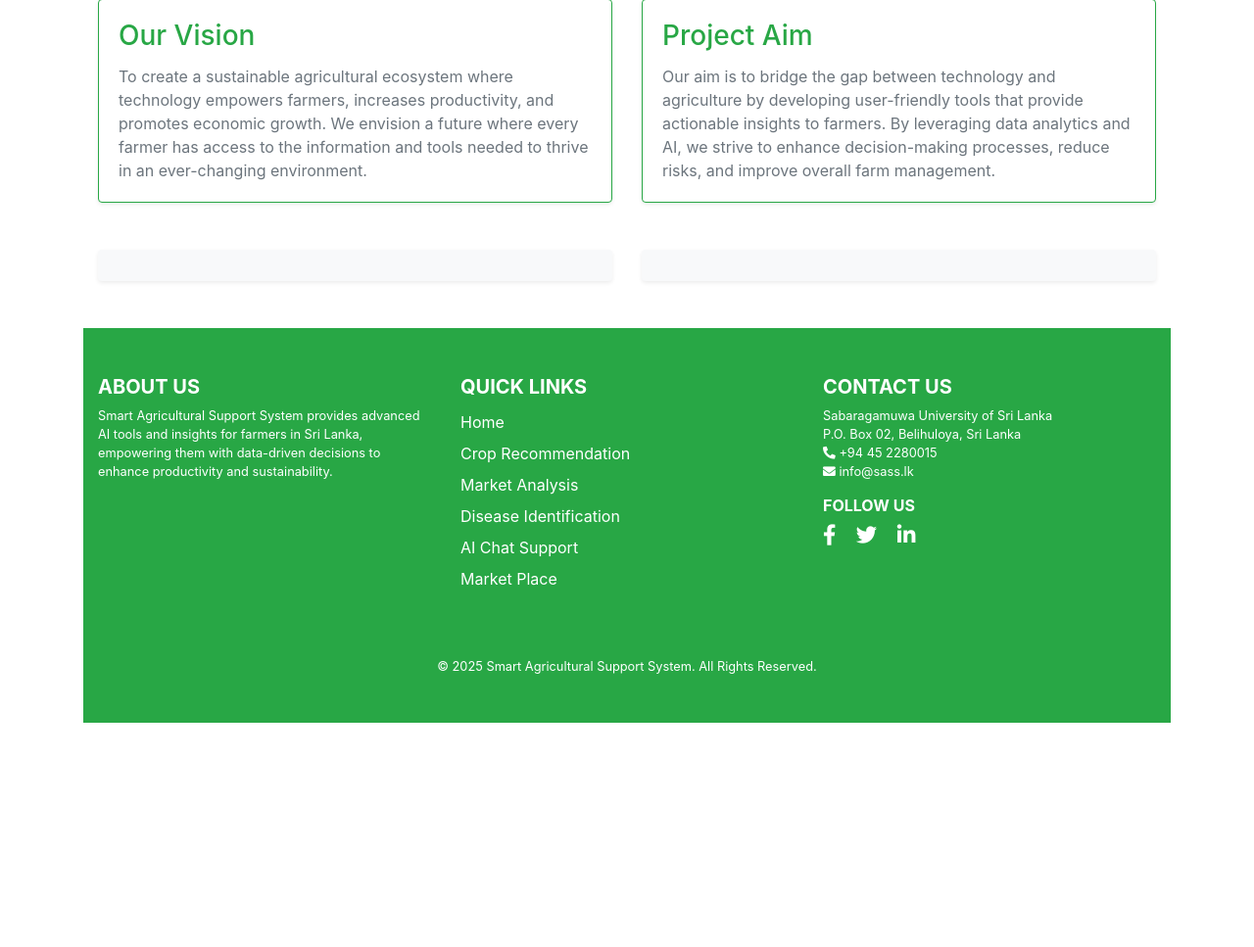
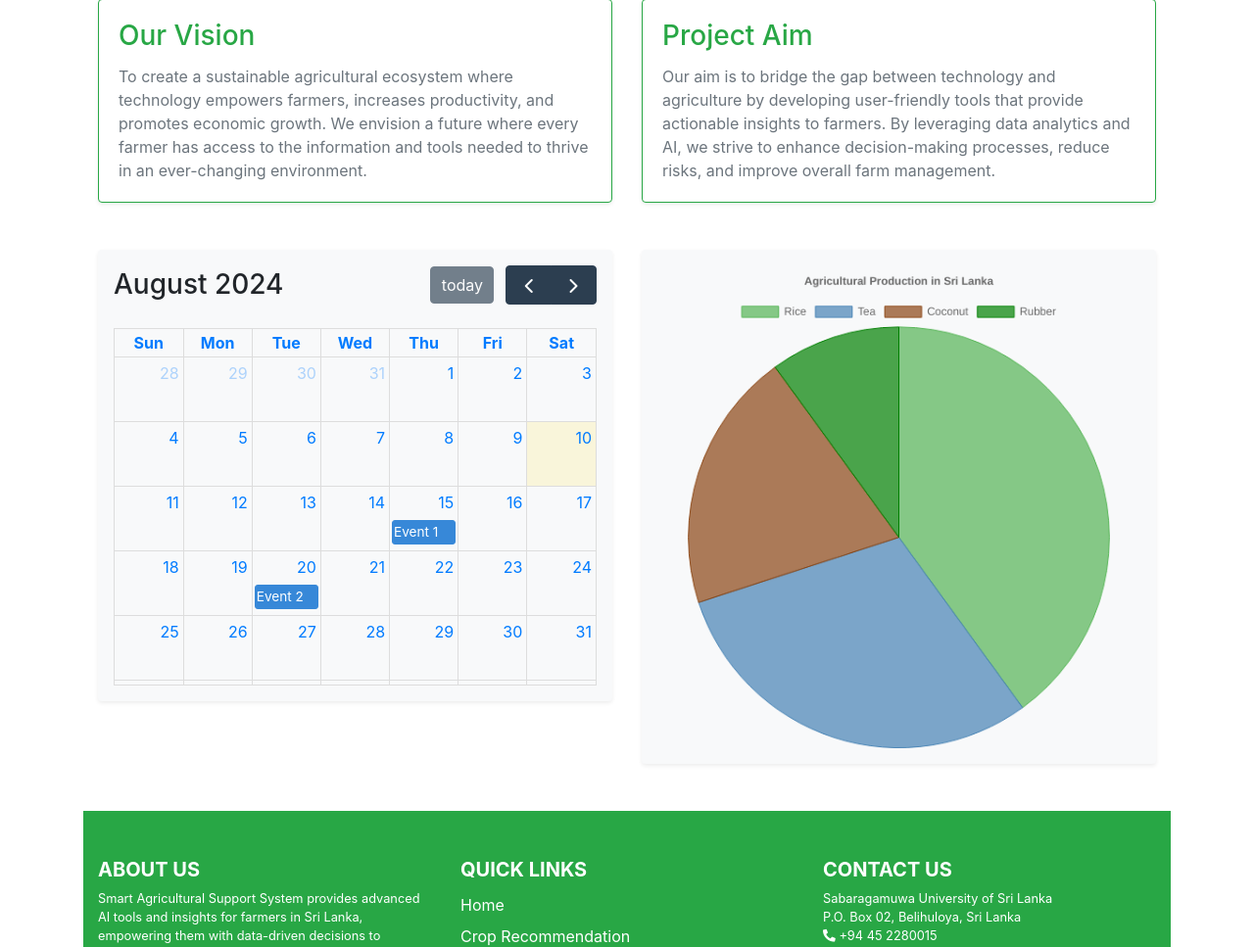
Before and after one commit to RashenThemiya/mini_project, a Django app: page / in a window 1280 px wide. Shown: the part 978-1945 px from the top of the page at 98% size. Before the commit the page ends 1716 px from the top, so only its background shows below. Run offline with Django 5.2, Linux system fonts and the light colour scheme; lists and menus that the app fills with data are empty; some libraries are stand-ins or nearby versions.

Commit message:
add calander and chart

```diff
--- a/home/templates/base.html
+++ b/home/templates/base.html
@@ -1,15 +1,24 @@
+{% load static %}
 <!DOCTYPE html>
 <html lang="en">
 <head>
     <meta charset="UTF-8">
     <meta name="viewport" content="width=device-width, initial-scale=1.0">
-    <title>Smart Agricultural Support System</title>
+    <title>{% block title %}Smart Agricultural Support System{% endblock %}</title>
+
+    <!-- jQuery -->
     <script src="https://code.jquery.com/jquery-3.5.1.min.js"></script>
+
     <!-- Add Bootstrap CSS -->
     <link rel="stylesheet" href="https://maxcdn.bootstrapcdn.com/bootstrap/4.5.2/css/bootstrap.min.css">
+
+    <!-- Font Awesome (optional, for icons) -->
+    <link rel="stylesheet" href="https://cdnjs.cloudflare.com/ajax/libs/font-awesome/5.15.3/css/all.min.css">
     <!-- Custom CSS -->
-    <!-- Replace with this -->
-<link rel="stylesheet" href="https://cdnjs.cloudflare.com/ajax/libs/font-awesome/5.15.3/css/all.min.css">
+<!-- FullCalendar CSS -->
+<link href="https://cdn.jsdelivr.net/npm/fullcalendar@5.10.1/main.min.css" rel="stylesheet">
+
+    {% block extra_css %}{% endblock %}
 
     <style>
         .navbar {
@@ -41,6 +50,7 @@
     </style>
 </head>
 <body>
+
     <nav class="navbar navbar-expand-lg navbar-dark bg-success">
         <a class="navbar-brand" href="{% url 'home_index' %}">Smart Agricultural Support System</a>
         <button class="navbar-toggler" type="button" data-toggle="collapse" data-target="#navbarNav" aria-controls="navbarNav" aria-expanded="false" aria-label="Toggle navigation">
@@ -76,8 +86,14 @@
     </div>
 
     <!-- Add Bootstrap JS and dependencies -->
-    <script src="https://code.jquery.com/jquery-3.5.1.slim.min.js"></script>
+    <script src="https://code.jquery.com/jquery-3.5.1.min.js"></script>
     <script src="https://cdn.jsdelivr.net/npm/@popperjs/core@2.9.2/dist/umd/popper.min.js"></script>
     <script src="https://maxcdn.bootstrapcdn.com/bootstrap/4.5.2/js/bootstrap.min.js"></script>
+
+    <!-- Include other scripts -->
+    <script src="https://cdn.jsdelivr.net/npm/fullcalendar@5.10.1/main.min.js"></script>
+    <script src="https://cdn.jsdelivr.net/npm/chart.js"></script>
+
+    {% block extra_js %}{% endblock %}
 </body>
 </html>
--- a/home/templates/index.html
+++ b/home/templates/index.html
@@ -48,10 +48,70 @@
             <div id="calendar" class="bg-light p-3 rounded shadow-sm"></div>
         </div>
         <div class="col-md-6">
-            <div id="agricultureChart" class="bg-light p-3 rounded shadow-sm"></div>
+            <canvas id="agricultureChart" class="bg-light p-3 rounded shadow-sm"></canvas>
         </div>
     </div>
 </div>
 
 {% include 'footer.html' %}
 {% endblock %}
+
+<!-- FullCalendar and Chart.js Scripts -->
+{% block extra_js %}
+<script src="https://cdn.jsdelivr.net/npm/fullcalendar@5.10.1/main.min.js"></script>
+<script src="https://cdn.jsdelivr.net/npm/chart.js"></script>
+
+<script>
+    // Initialize FullCalendar
+    document.addEventListener('DOMContentLoaded', function() {
+        var calendarEl = document.getElementById('calendar');
+        var calendar = new FullCalendar.Calendar(calendarEl, {
+            initialView: 'dayGridMonth',
+            events: [
+                // Example events; replace with your own
+                { title: 'Event 1', date: '2024-08-15' },
+                { title: 'Event 2', date: '2024-08-20' }
+            ]
+        });
+        calendar.render();
+    });
+
+    // Chart.js Initialization
+    var ctx = document.getElementById('agricultureChart').getContext('2d');
+    var agricultureChart = new Chart(ctx, {
+        type: 'pie',
+        data: {
+            labels: ['Rice', 'Tea', 'Coconut', 'Rubber'],
+            datasets: [{
+                label: 'Agricultural Production in Sri Lanka',
+                data: [40, 30, 20, 10],
+                backgroundColor: [
+                    'rgba(85, 180, 85, 0.7)', /* Rice - Light Green */
+                    'rgba(70, 130, 180, 0.7)', /* Tea - Steel Blue */
+                    'rgba(139, 69, 19, 0.7)', /* Coconut - Saddle Brown */
+                    'rgba(0, 128, 0, 0.7)' /* Rubber - Green */
+                ],
+                borderColor: [
+                    'rgba(85, 180, 85, 1)', /* Rice - Light Green */
+                    'rgba(70, 130, 180, 1)', /* Tea - Steel Blue */
+                    'rgba(139, 69, 19, 1)', /* Coconut - Saddle Brown */
+                    'rgba(0, 128, 0, 1)' /* Rubber - Green */
+                ],
+                borderWidth: 1
+            }]
+        },
+        options: {
+            responsive: true,
+            plugins: {
+                legend: {
+                    position: 'top',
+                },
+                title: {
+                    display: true,
+                    text: 'Agricultural Production in Sri Lanka'
+                }
+            }
+        }
+    });
+</script>
+{% endblock %}
```
Also changed, not shown: 1 other file.
